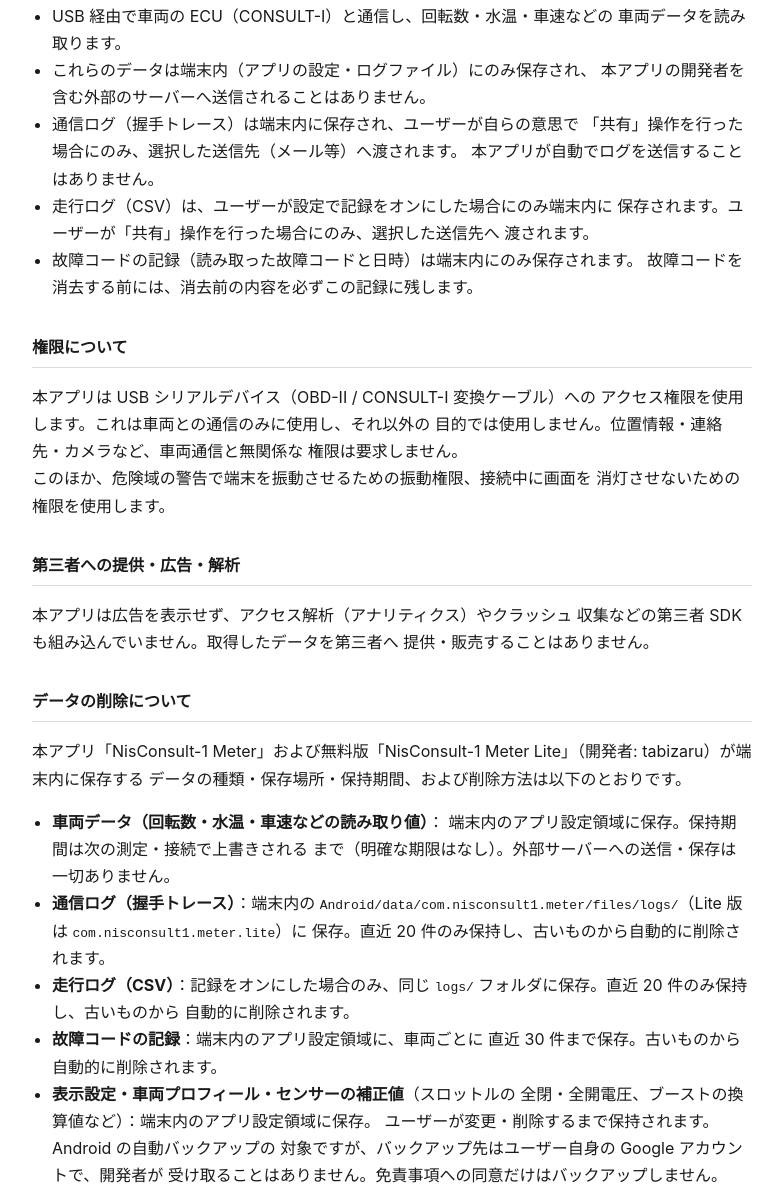
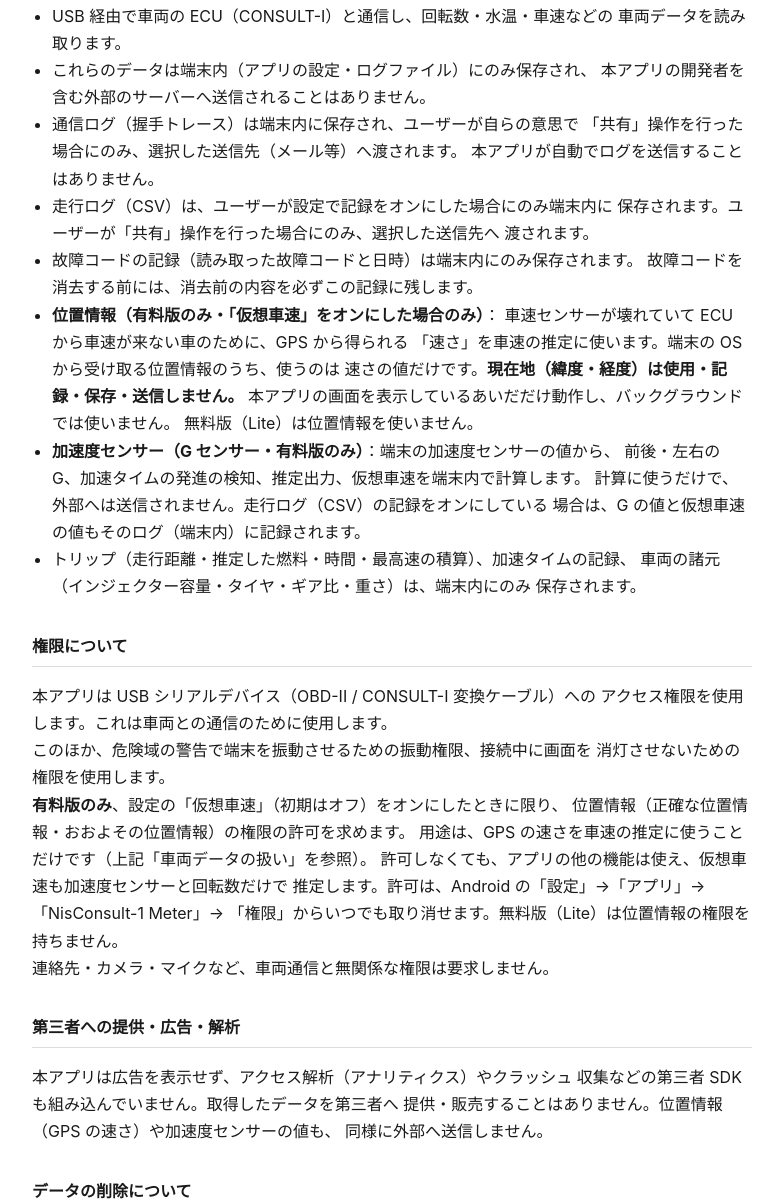
Before and after one commit to tabizaru/er34-consult-policy, a plain HTML site: page index.html in a window 1280 px wide. Shown: the part 428-1627 px from the top of the page, without its empty margins (248-1030 px from the left). Drawn offline with Linux system fonts and the light colour scheme.

Commit message:
プライバシーポリシーを、有料版の位置情報・G センサー・トリップの保存に合わせて更新
- 「位置情報は要求しません」を改め、有料版で仮想車速をオンにしたときだけ位置情報の許可を求めること、
  使うのは GPS の速さだけで現在地 (緯度・経度) は使用・記録・保存・送信しないこと、画面を出している間だけ動くこと、
  無料版 (Lite) は位置情報を使わないことを書いた
- 加速度センサー (G センサー) の値の扱いを追記 (端末内で計算するだけ。走行ログをオンにすると G と仮想車速が記録される)
- トリップ・加速タイムの記録・車両の諸元の保存と、削除の方法を追記
- 最終更新日を 2026-11-16 に

Co-Authored-By: Claude Sonnet 5.5 <noreply@anthropic.com>
Claude-Session: https://claude.ai/code/session_01LtNDNLmw6hqxCPgHfPYqnf

```diff
--- a/index.html
+++ b/index.html
@@ -14,7 +14,7 @@
 </head>
 <body>
 <h1>NisConsult-1 Meter プライバシーポリシー</h1>
-<p class="updated">最終更新日: 2026-09-23</p>
+<p class="updated">最終更新日: 2026-11-16</p>
 
 <p>
 NisConsult-1 Meter（開発者: tabizaru。v0.73 までの名称は「ER34-Logger」。
@@ -42,23 +42,42 @@ NisConsult-1 Meter（開発者: tabizaru。v0.73 までの名称は「ER34-Logge
       渡されます。</li>
   <li>故障コードの記録（読み取った故障コードと日時）は端末内にのみ保存されます。
       故障コードを消去する前には、消去前の内容を必ずこの記録に残します。</li>
+  <li><strong>位置情報（有料版のみ・「仮想車速」をオンにした場合のみ）</strong>：
+      車速センサーが壊れていて ECU から車速が来ない車のために、GPS から得られる
+      「速さ」を車速の推定に使います。端末の OS から受け取る位置情報のうち、使うのは
+      速さの値だけです。<strong>現在地（緯度・経度）は使用・記録・保存・送信しません。</strong>
+      本アプリの画面を表示しているあいだだけ動作し、バックグラウンドでは使いません。
+      無料版（Lite）は位置情報を使いません。</li>
+  <li><strong>加速度センサー（G センサー・有料版のみ）</strong>：端末の加速度センサーの値から、
+      前後・左右の G、加速タイムの発進の検知、推定出力、仮想車速を端末内で計算します。
+      計算に使うだけで、外部へは送信されません。走行ログ（CSV）の記録をオンにしている
+      場合は、G の値と仮想車速の値もそのログ（端末内）に記録されます。</li>
+  <li>トリップ（走行距離・推定した燃料・時間・最高速の積算）、加速タイムの記録、
+      車両の諸元（インジェクター容量・タイヤ・ギア比・重さ）は、端末内にのみ
+      保存されます。</li>
 </ul>
 
 <h2>権限について</h2>
 <p>
 本アプリは USB シリアルデバイス（OBD-II / CONSULT-I 変換ケーブル）への
-アクセス権限を使用します。これは車両との通信のみに使用し、それ以外の
-目的では使用しません。位置情報・連絡先・カメラなど、車両通信と無関係な
-権限は要求しません。<br>
+アクセス権限を使用します。これは車両との通信のために使用します。<br>
 このほか、危険域の警告で端末を振動させるための振動権限、接続中に画面を
-消灯させないための権限を使用します。
+消灯させないための権限を使用します。<br>
+<strong>有料版のみ</strong>、設定の「仮想車速」（初期はオフ）をオンにしたときに限り、
+位置情報（正確な位置情報・おおよその位置情報）の権限の許可を求めます。
+用途は、GPS の速さを車速の推定に使うことだけです（上記「車両データの扱い」を参照）。
+許可しなくても、アプリの他の機能は使え、仮想車速も加速度センサーと回転数だけで
+推定します。許可は、Android の「設定」→「アプリ」→「NisConsult-1 Meter」→
+「権限」からいつでも取り消せます。無料版（Lite）は位置情報の権限を持ちません。<br>
+連絡先・カメラ・マイクなど、車両通信と無関係な権限は要求しません。
 </p>
 
 <h2>第三者への提供・広告・解析</h2>
 <p>
 本アプリは広告を表示せず、アクセス解析（アナリティクス）やクラッシュ
 収集などの第三者 SDK も組み込んでいません。取得したデータを第三者へ
-提供・販売することはありません。
+提供・販売することはありません。位置情報（GPS の速さ）や加速度センサーの値も、
+同様に外部へ送信しません。
 </p>
 
 <h2>データの削除について</h2>
@@ -76,7 +95,13 @@ NisConsult-1 Meter（開発者: tabizaru。v0.73 までの名称は「ER34-Logge
       保存。直近 20 件のみ保持し、古いものから自動的に削除されます。</li>
   <li><strong>走行ログ（CSV）</strong>：記録をオンにした場合のみ、同じ
       <code>logs/</code> フォルダに保存。直近 20 件のみ保持し、古いものから
-      自動的に削除されます。</li>
+      自動的に削除されます。有料版では、G センサーの値と仮想車速の値も含まれます。</li>
+  <li><strong>位置情報・加速度センサーの値</strong>：その場の計算に使うだけで、
+      保存しません（上記の走行ログに記録される G・仮想車速の値を除く）。</li>
+  <li><strong>トリップ・加速タイムの記録・車両の諸元</strong>：端末内のアプリ設定領域に保存。
+      ユーザーがリセット・削除するまで保持されます。Android の自動バックアップの対象です
+      （バックアップ先はユーザー自身の Google アカウントで、開発者が受け取ることは
+      ありません）。</li>
   <li><strong>故障コードの記録</strong>：端末内のアプリ設定領域に、車両ごとに
       直近 30 件まで保存。古いものから自動的に削除されます。</li>
   <li><strong>表示設定・車両プロフィール・センサーの補正値</strong>（スロットルの
@@ -92,6 +117,11 @@ NisConsult-1 Meter（開発者: tabizaru。v0.73 までの名称は「ER34-Logge
         <li>故障コードの記録：アプリの「故障コード・記録」ページで、各記録の
             「削除」を押します。</li>
         <li>走行ログ：同じページの「走行ログ」で「すべて削除」を押します。</li>
+        <li>トリップの積算：「ドライブコンピューター」ページの「RESET」を押します
+            （確認があります）。</li>
+        <li>加速タイムの記録：「故障コード・記録」ページの加速タイムの
+            「記録を消す」を押します。</li>
+        <li>車両の諸元：設定の「車両の諸元」で値を直すか、プリセットを選び直します。</li>
         <li>搭載項目の測定結果・車両プロフィール：設定画面の「測り直す」や
             車両の「削除」を使います。</li>
         <li>スロットルの補正値：設定画面の「センサーの補正」で「覚え直す」を
```
